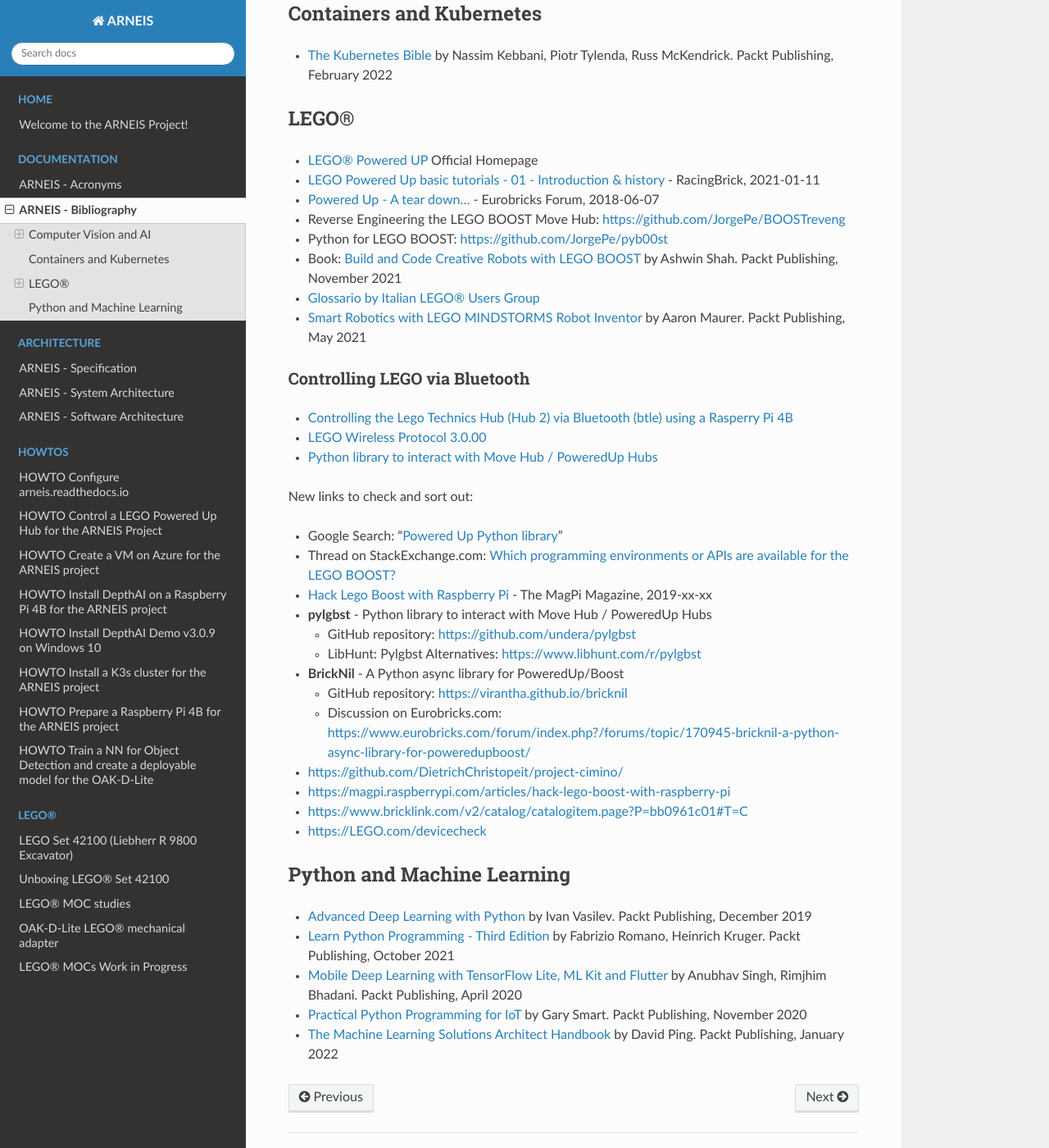
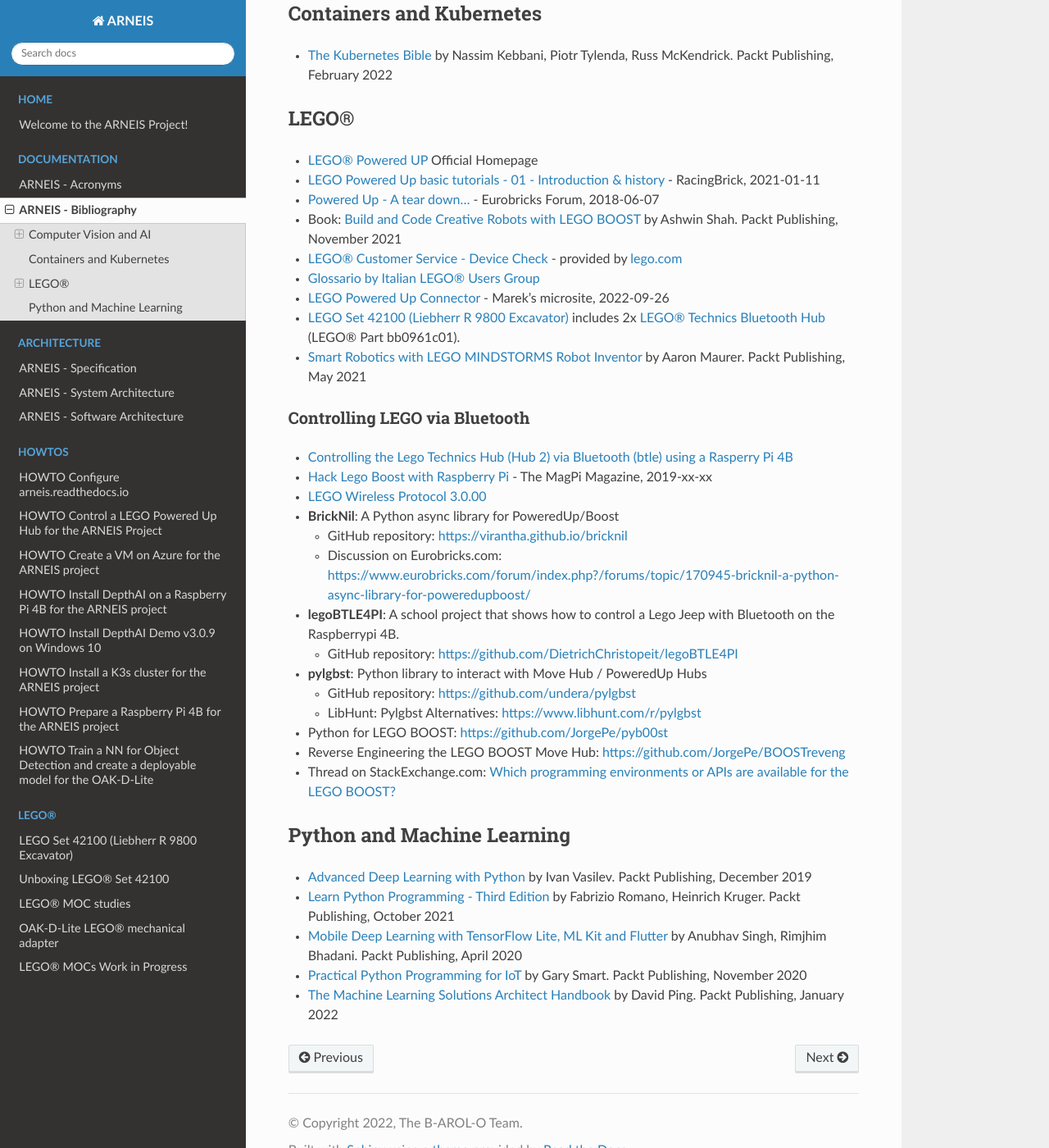
Before and after one commit to B-AROL-O/ARNEIS, a Sphinx documentation site: the page built from docs/bibliography.md, in a window 1280 px wide and 1400 px high, scrolled down 606 px. Shown: the whole window at 82% size. Built offline with Sphinx 7.4.7 and the Read the Docs theme 2.0.0, drawn with Linux system fonts in a browser that asks for light colours.

Commit message:
bibliography.md: Update section 'Controlling LEGO via Bluetooth'
Signed-off-by: Macario Gianpaolo <gmacario@gmail.com>

```diff
--- a/docs/bibliography.md
+++ b/docs/bibliography.md
@@ -25,33 +25,29 @@
 * [LEGO&reg; Powered UP](https://www.lego.com/en-it/themes/powered-up/about) Official Homepage
 * [LEGO Powered Up basic tutorials - 01 - Introduction & history](https://www.youtube.com/watch?v=MIpcyS4xzsw) - RacingBrick, 2021-01-11
 * [Powered Up - A tear down...](https://www.eurobricks.com/forum/index.php?/forums/topic/162288-powered-up-a-tear-down/) - Eurobricks Forum, 2018-06-07
-* Reverse Engineering the LEGO BOOST Move Hub: <https://github.com/JorgePe/BOOSTreveng>
-* Python for LEGO BOOST: <https://github.com/JorgePe/pyb00st>
 * Book: [Build and Code Creative Robots with LEGO BOOST](https://www.packtpub.com/product/build-and-code-creative-robots-with-lego-boost/9781801075572) by Ashwin Shah. Packt Publishing, November 2021
+* [LEGO&reg; Customer Service - Device Check](https://LEGO.com/devicecheck) - provided by [lego.com](https://lego.com/)
 * [Glossario by Italian LEGO&reg; Users Group](https://itlug.org/glossario/)
+* [LEGO Powered Up Connector](https://www.biasedlogic.com/index.php/lego-powered-up-connector/) - Marek's microsite, 2022-09-26
+* [LEGO Set 42100 (Liebherr R 9800 Excavator)](https://arneis.readthedocs.io/en/latest/lego-set-42100) includes 2x [LEGO&reg; Technics Bluetooth Hub](https://www.bricklink.com/v2/catalog/catalogitem.page?P=bb0961c01#T=C) (LEGO&reg; Part bb0961c01).
 * [Smart Robotics with LEGO MINDSTORMS Robot Inventor](https://www.packtpub.com/product/smart-robotics-with-lego-mindstorms-robot-inventor/9781800568402) by Aaron Maurer. Packt Publishing, May 2021
 
 ### Controlling LEGO via Bluetooth
 
 * [Controlling the Lego Technics Hub (Hub 2) via Bluetooth (btle) using a Rasperry Pi 4B](https://dietrichchristopeit.github.io/lego-pi-docs/#controlling-the-lego-technics-hub-hub-2-via-bluetooth-btle-using-a-rasperry-pi-4b)
+* [Hack Lego Boost with Raspberry Pi](https://magpi.raspberrypi.com/articles/hack-lego-boost-with-raspberry-pi) - The MagPi Magazine, 2019-xx-xx
 * [LEGO Wireless Protocol 3.0.00](https://lego.github.io/lego-ble-wireless-protocol-docs/index.html#document-index)
-* [Python library to interact with Move Hub / PoweredUp Hubs](https://github.com/undera/pylgbst)
-
-New links to check and sort out:
-
-* Google Search: "[Powered Up Python library](https://www.google.com/search?q=Powered+Up+Python+library&oq=powered+up+Python+library)"
-* Thread on StackExchange.com: [Which programming environments or APIs are available for the LEGO BOOST?](https://bricks.stackexchange.com/questions/10786/which-programming-environments-or-apis-are-available-for-the-lego-boost)
-* [Hack Lego Boost with Raspberry Pi](https://magpi.raspberrypi.com/articles/hack-lego-boost-with-raspberry-pi) - The MagPi Magazine, 2019-xx-xx
-* **pylgbst** - Python library to interact with Move Hub / PoweredUp Hubs
+* **BrickNil**: A Python async library for PoweredUp/Boost
+  - GitHub repository: <https://virantha.github.io/bricknil>
+  - Discussion on Eurobricks.com: <https://www.eurobricks.com/forum/index.php?/forums/topic/170945-bricknil-a-python-async-library-for-poweredupboost/>
+* **legoBTLE4PI**: A school project that shows how to control a Lego Jeep with Bluetooth on the Raspberrypi 4B.
+  - GitHub repository: <https://github.com/DietrichChristopeit/legoBTLE4PI>
+* **pylgbst**: Python library to interact with Move Hub / PoweredUp Hubs
   - GitHub repository: <https://github.com/undera/pylgbst>
   - LibHunt: Pylgbst Alternatives: <https://www.libhunt.com/r/pylgbst>
-* **BrickNil** - A Python async library for PoweredUp/Boost
-  - GitHub repository: <https://virantha.github.io/bricknil>
-  - Discussion on Eurobricks.com: <https://www.eurobricks.com/forum/index.php?/forums/topic/170945-bricknil-a-python-async-library-for-poweredupboost/>
-* <https://github.com/DietrichChristopeit/project-cimino/>
-* <https://magpi.raspberrypi.com/articles/hack-lego-boost-with-raspberry-pi>
-* <https://www.bricklink.com/v2/catalog/catalogitem.page?P=bb0961c01#T=C>
-* <https://LEGO.com/devicecheck>
+* Python for LEGO BOOST: <https://github.com/JorgePe/pyb00st>
+* Reverse Engineering the LEGO BOOST Move Hub: <https://github.com/JorgePe/BOOSTreveng>
+* Thread on StackExchange.com: [Which programming environments or APIs are available for the LEGO BOOST?](https://bricks.stackexchange.com/questions/10786/which-programming-environments-or-apis-are-available-for-the-lego-boost)
 
 ## Python and Machine Learning
 
```
